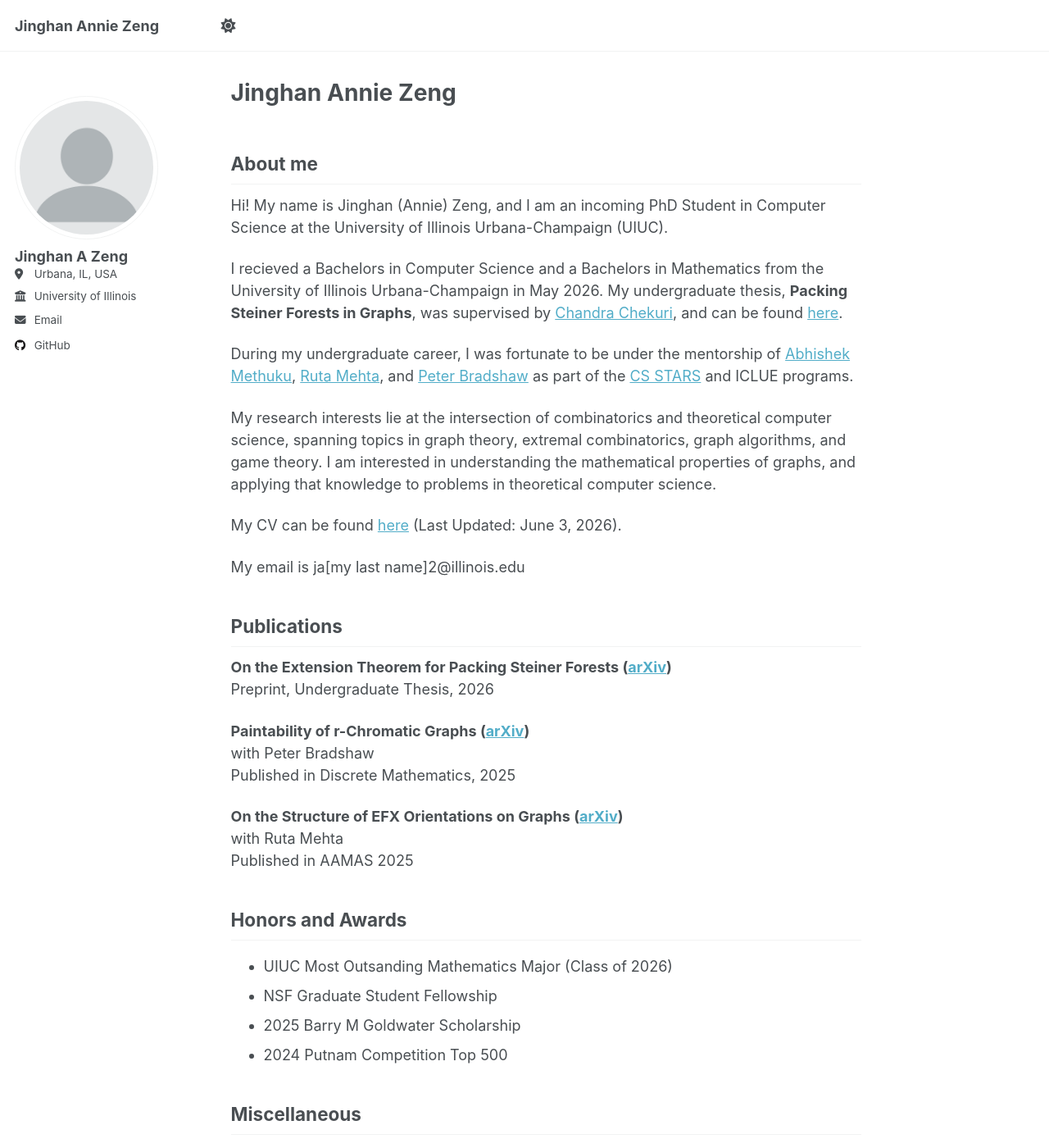
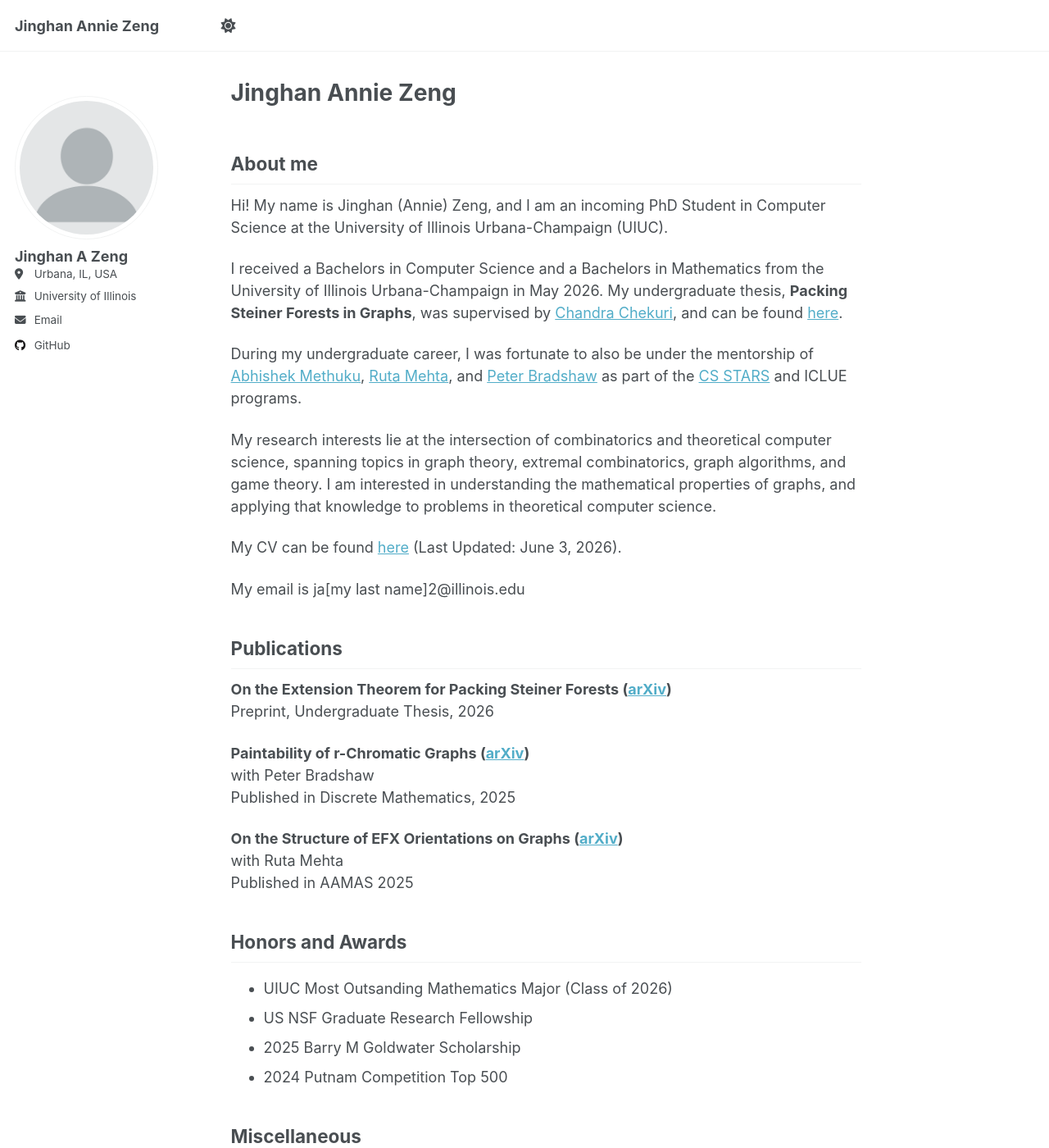
Before and after one commit to jazeng2/jazeng2.github.io, a Jekyll site: the page built from _pages/about.md, in a window 1280 px wide and 1400 px high. Shown: the whole window at 82% size. Built offline with Jekyll 4.4.1, drawn with Linux system fonts in a browser that asks for light colours.

Commit message:
minor edit

```diff
--- a/_pages/about.md
+++ b/_pages/about.md
@@ -12,9 +12,9 @@ About me
 
 Hi! My name is Jinghan (Annie) Zeng, and I am an incoming PhD Student in Computer Science at the University of Illinois Urbana-Champaign (UIUC).
 
-I recieved a Bachelors in Computer Science and a Bachelors in Mathematics from the University of Illinois Urbana-Champaign in May 2026. My undergraduate thesis, **Packing Steiner Forests in Graphs**, was supervised by [Chandra Chekuri](https://chekuri.cs.illinois.edu/), and can be found [here](https://jazeng2.github.io/files/senior-thesis.pdf).
+I received a Bachelors in Computer Science and a Bachelors in Mathematics from the University of Illinois Urbana-Champaign in May 2026. My undergraduate thesis, **Packing Steiner Forests in Graphs**, was supervised by [Chandra Chekuri](https://chekuri.cs.illinois.edu/), and can be found [here](https://jazeng2.github.io/files/senior-thesis.pdf).
 
-During my undergraduate career, I was fortunate to be under the mentorship of [Abhishek Methuku](https://sites.google.com/view/abhishekmethuku/home), [Ruta Mehta](https://rutamehta.cs.illinois.edu/), and [Peter Bradshaw](https://www.peter-bradshaw.com/) as part of the [CS STARS](https://siebelschool.illinois.edu/broadening-participation-computing/programs/csambassadors) and ICLUE programs.
+During my undergraduate career, I was fortunate to also be under the mentorship of [Abhishek Methuku](https://sites.google.com/view/abhishekmethuku/home), [Ruta Mehta](https://rutamehta.cs.illinois.edu/), and [Peter Bradshaw](https://www.peter-bradshaw.com/) as part of the [CS STARS](https://siebelschool.illinois.edu/broadening-participation-computing/programs/csambassadors) and ICLUE programs.
 
 My research interests lie at the intersection of combinatorics and theoretical computer science, spanning topics in graph theory, extremal combinatorics, graph algorithms, and game theory. I am interested in understanding the mathematical properties of graphs, and applying that knowledge to problems in theoretical computer science.
 
@@ -38,7 +38,7 @@ Published in AAMAS 2025
 Honors and Awards
 ------
 - UIUC Most Outsanding Mathematics Major (Class of 2026)
-- NSF Graduate Student Fellowship
+- US NSF Graduate Research Fellowship
 - 2025 Barry M Goldwater Scholarship
 - 2024 Putnam Competition Top 500
 
```
Also changed, not shown: 1 other file.
